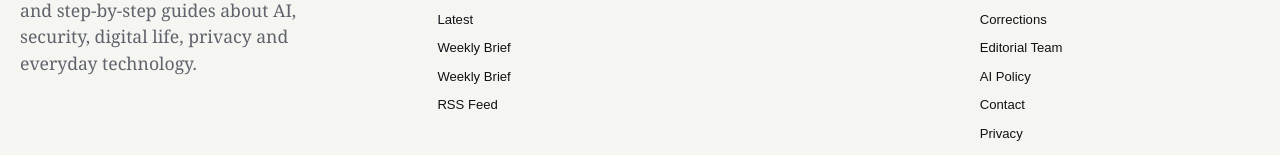
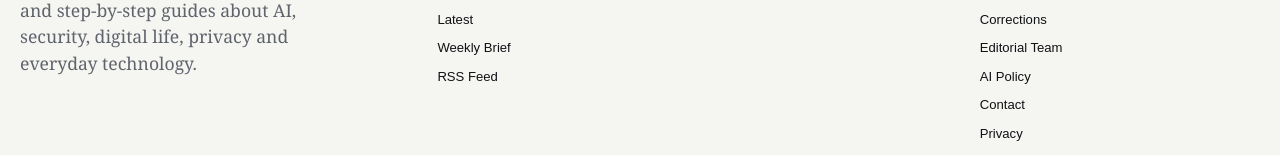
Before and after one commit to syleriofficial/Decodista, a Next.js app: page /about in a window 1280 px wide. Shown: the part 1476-1631 px from the top of the page. Built offline with nearby package versions, Linux system fonts and the light colour scheme; no server answers.

Commit message:
Avoid duplicate Weekly Brief links in navigation and footer

```diff
--- a/components/site-footer.tsx
+++ b/components/site-footer.tsx
@@ -17,7 +17,6 @@ export function SiteFooter() {
             <ul>
               {NAV_ITEMS.map((item) => <li key={item.href}><Link href={item.href}>{item.label}</Link></li>)}
               {MORE_NAV_ITEMS.map((item) => <li key={item.href}><Link href={item.href}>{item.label}</Link></li>)}
-              <li><Link href="/weekly">Weekly Brief</Link></li>
               <li><a href="/rss.xml" type="application/rss+xml">RSS Feed</a></li>
             </ul>
           </div>
```
